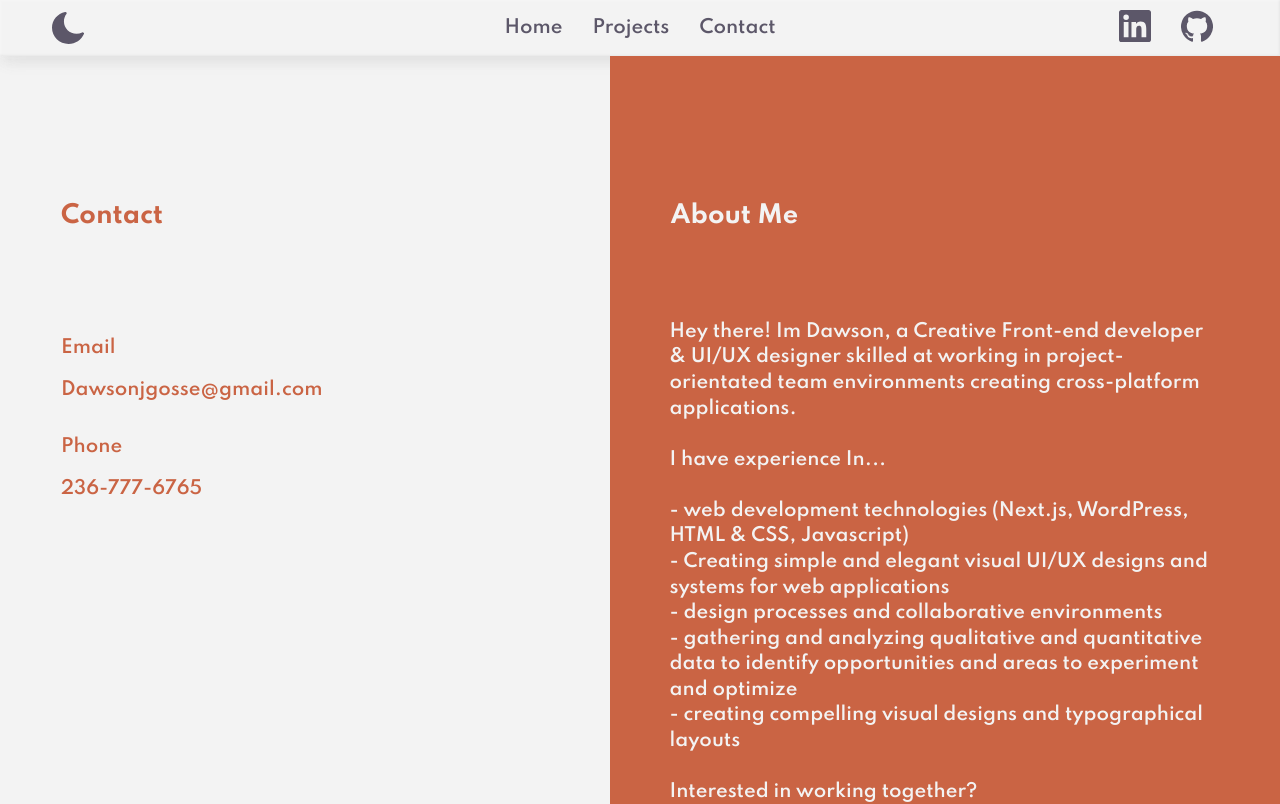
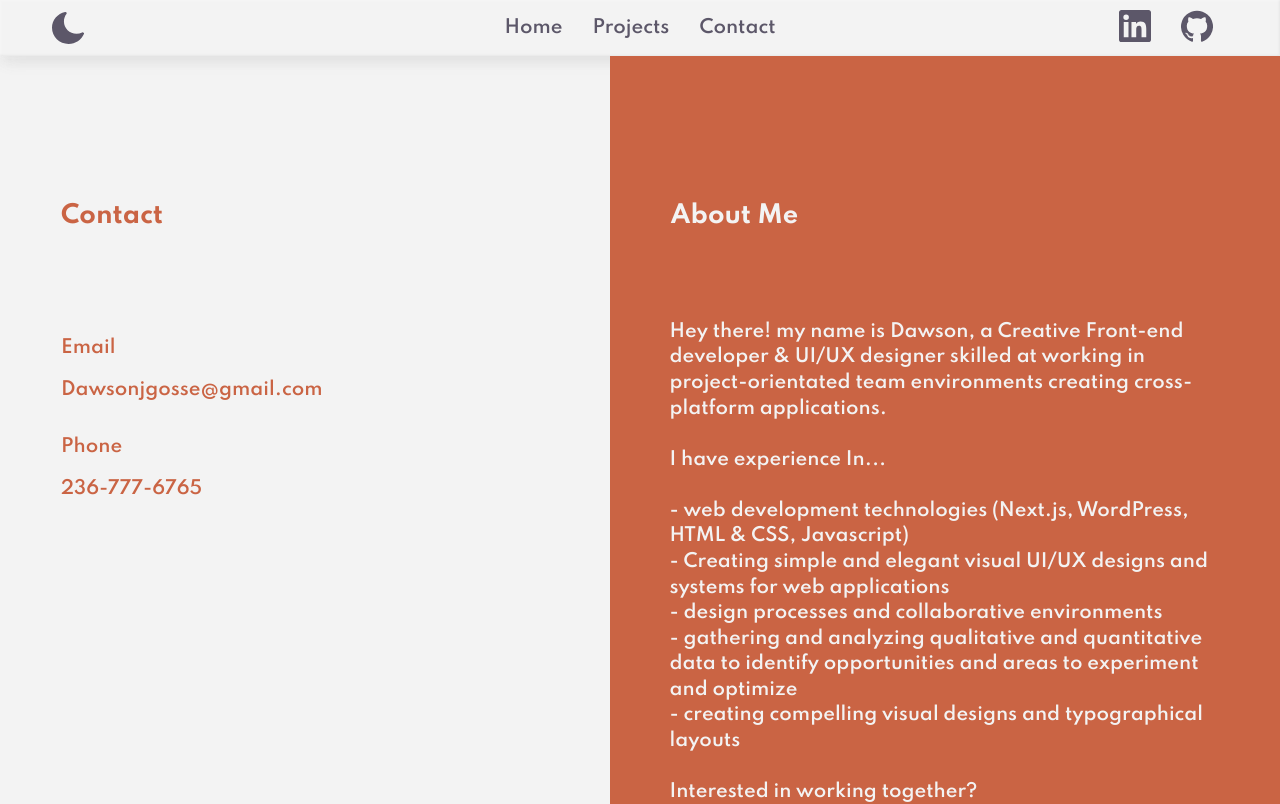
Before and after one commit to DawsonGosse/Portfolio, a Next.js app: page /contact in a window 1280 px wide. Shown: the top 804 px of the page. Built offline with nearby package versions, Linux system fonts and the light colour scheme.

Commit message:
fixed body copy

```diff
--- a/pages/contact.js
+++ b/pages/contact.js
@@ -107,7 +107,7 @@ export default function Project() {
        </ContactBlock>
        <AboutBlock color={themes[theme].Header}>
           <Header color={themes[theme].AltHeader}>About Me</Header>
-          <TextAlt color={themes[theme].AltHeader}>Hey there! Im Dawson, a Creative Front-end developer & UI/UX designer skilled at working in project-orientated team environments creating cross-platform applications.
+          <TextAlt color={themes[theme].AltHeader}>Hey there! my name is Dawson, a Creative Front-end developer & UI/UX designer skilled at working in project-orientated team environments creating cross-platform applications.
           <br/><br/>
           I have experience In...
           <br/><br/>
```
